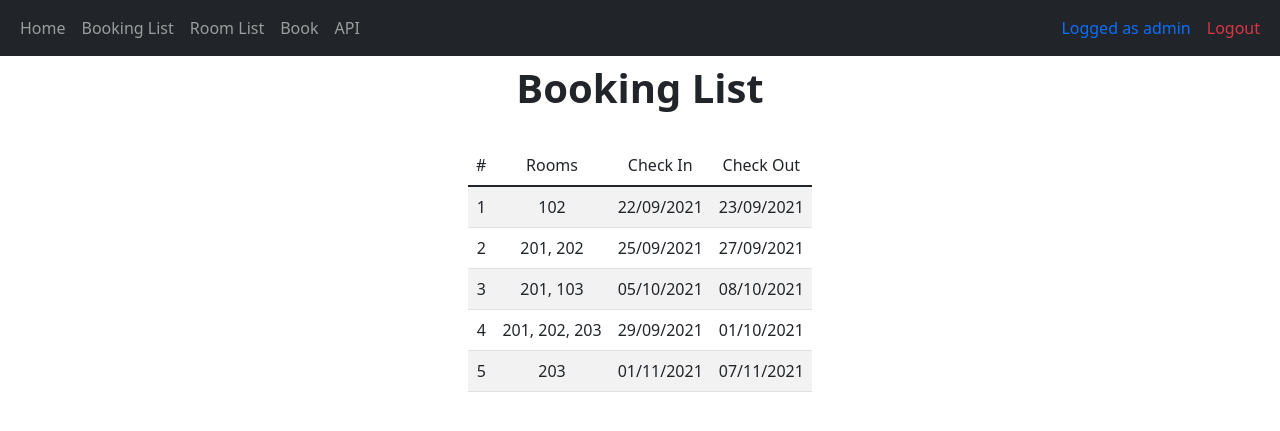
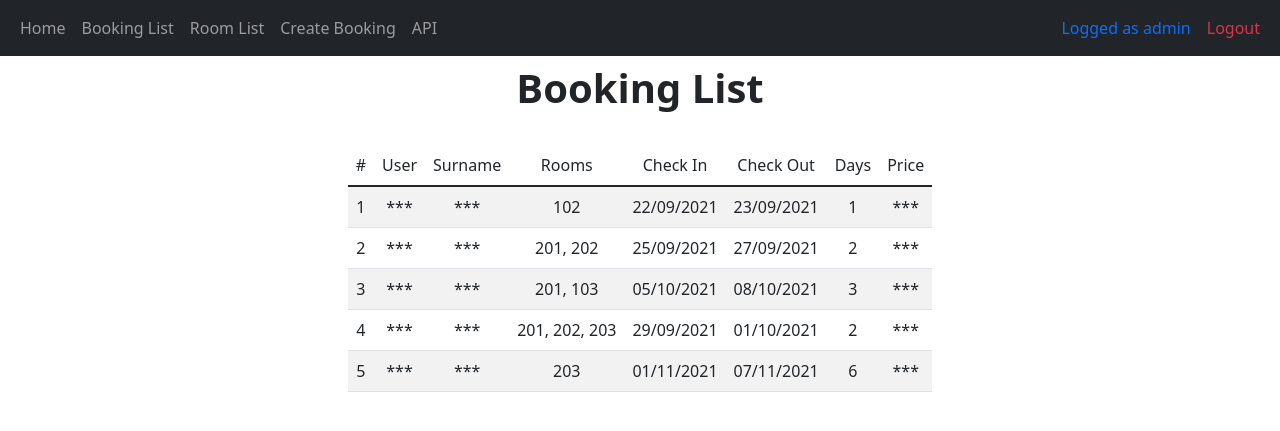
Before and after one commit to kamsec/django-hotel, a Django app: page /bookings/ in a window 1280 px wide. Shown: the top 431 px of the page. Run offline with Django 3.2, Linux system fonts and the light colour scheme; a user stored in the database is signed in; data comes from the database, SQL or seed files in the repository; both versions use the stored data as it was after the commit; lists and menus that the app fills with data are empty; some libraries are stand-ins or nearby versions.

Commit message:
cleanups, readme, js price display

```diff
--- a/hotel/models.py
+++ b/hotel/models.py
@@ -13,6 +13,7 @@ class Room(models.Model):
     @property
     def get_category(self):
         return ROOM_CATEGORIES[self.category - 1][1]
+
 
 class Booking(models.Model):
     user = models.ForeignKey(settings.AUTH_USER_MODEL, on_delete=models.CASCADE)
--- /dev/null
+++ b/hotel/static/script.js
@@ -0,0 +1,48 @@
+// some js tweaking to show prices and days "in real time" without AJAX
+// price and days also are available as booking instance methods, but this would be available after adding it to db
+// used in booking creation and edits
+function get_days_and_price(prices) {
+    var date1;
+    var date2;
+
+    $("[name='check_in']").on("change", function(event) {
+         var date = new Date(event.target.value);
+         date1 = date;
+    } );
+
+    $("[name='check_out']").on("change", function(event) {
+        var date = new Date(event.target.value);
+        date2 = date;
+    } );
+
+    $("[name='check_in'], [name='check_out']").on("change", function(event) {
+        if( !isNaN(date1) && !isNaN(date2) ) {
+            days = (date2-date1)/(60*60*24*1000)
+            if( days>0 ) {
+                $("#days").text(days);
+            } else {
+                $("#days").text('Invalid date');
+            }
+        }
+    } );
+
+    $("[name='check_in'], [name='check_out'], [name='rooms']").on("change", function(event) {
+        var selectedValues = $("[name='rooms'] option:selected").text();
+        var countA = 0;
+        var countB = 0;
+        var countC = 0;
+        var countD = 0;
+        for (var s of selectedValues) {
+            if (s == 'A') {countA = countA + 1}
+            if (s == 'B') {countB = countB + 1}
+            if (s == 'C') {countC = countC + 1}
+            if (s == 'D') {countD = countD + 1}
+        }
+        dz = $("#days").text();
+        var intdz = parseInt(dz);
+        if (!isNaN(intdz) && dz === '' + intdz){
+            total_price = (prices['A']*countA + prices['B']*countB + prices['C']*countC + prices['D']*countD)*dz;
+            $("#price").text(total_price);
+        }
+    } );
+}
--- a/hotel/static/style.css
+++ b/hotel/static/style.css
@@ -12,7 +12,7 @@ text-align: center;
 
 .wrapper-item {
     margin-top: 25px;
-    max-width: 95%;
+    max-width: 98%;
 }
 
 
--- a/hotel/templates/bookings.html
+++ b/hotel/templates/bookings.html
@@ -55,22 +55,55 @@
                 <thead>
                     <tr>
                         <th scope="col" class="text-center">#</th>
+                        <th scope="col" class="text-center">User</th>
+                        <th scope="col" class="text-center">Surname</th>
                         <th scope="col" class="text-center">Rooms</th>
                         <th scope="col" class="text-center">Check In</th>
                         <th scope="col" class="text-center">Check Out</th>
+                        <th scope="col" class="text-center">Days</th>
+                        <th scope="col" class="text-center">Price</th>
                     </tr>
                 </thead>
                 <tbody>
                     {% for booking in bookings %}
-                    <tr>
+                    <tr class="{% if booking.user == user %} text-success {% endif %}">
                         <th scope="row" class="text-center">{{ forloop.counter }}</th>
+                        <th scope="col" class="text-center">
+                            {% if booking.user == user %}
+                                {{ booking.user }}
+                            {% else %}
+                                ***
+                            {% endif %}
+                        </th>
+                        <th scope="col" class="text-center">
+                            {% if booking.user == user %}
+                                {{ booking.surname }}
+                            {% else %}
+                                ***
+                            {% endif %}
+                        </th>
                         <th scope="col" class="text-center">{{ booking.get_rooms }}</th>
                         <th scope="col" class="text-center">{{ booking.check_in|date:"d/m/Y" }}</th>
                         <th scope="col" class="text-center">{{ booking.check_out|date:"d/m/Y" }}</th>
+                        <th scope="col" class="text-center">{{ booking.get_booking_time }}</th>
+                        <th scope="col" class="text-center">
+                            {% if booking.user == user %}
+                                {{ booking.get_booking_price }}$
+                            {% else %}
+                                ***
+                            {% endif %}
+                        </th>
                     </tr>
                     {% endfor %}
                 </tbody>
             </table>
+            {% if user.is_hotel_client %}
+            <div class="text-center">
+                This is the list of all our bookings.<br>
+                Your ones are marked <span class="text-success">green.</span>
+                <p>Only staff can make edits.</p>
+            </div>
+            {% endif %}
         </div>
     {% endif %}
     {% if not user.is_authenticated %}
--- a/hotel/templates/layout.html
+++ b/hotel/templates/layout.html
@@ -4,7 +4,7 @@
     <meta charset="UTF-8">
     <meta http-equiv="X-UA-Compatible" content="IE=edge">
     <meta name="viewport" content="width=device-width, initial-scale=1.0">
-    <title>Home</title>
+    <title>django-hotel</title>
 
     {% load static %}
     <link rel="stylesheet" href="//code.jquery.com/ui/1.12.1/themes/base/jquery-ui.css">
@@ -15,6 +15,7 @@
     <link rel="stylesheet" type="text/css" href="{% static 'style.css' %}">
     <script src="https://code.jquery.com/jquery-1.12.4.js"></script>
     <script src="https://code.jquery.com/ui/1.12.1/jquery-ui.js"></script>
+    <script src="{% static 'script.js' %}"></script>
 </head>
 <body>
 
@@ -35,7 +36,7 @@
 
                     {% if user.is_authenticated %}
                         <li class="nav-item">
-                            <a class="nav-link" href="{% url 'hotel:book' %}">Book</a>
+                            <a class="nav-link" href="{% url 'hotel:book' %}">Create Booking</a>
                         </li>
                     {% endif %}
 
--- a/hotel/templates/rooms.html
+++ b/hotel/templates/rooms.html
@@ -57,4 +57,7 @@
             </table>
         </div>
     {% endif %}
+    {% if not user.is_hotel_staff %}
+    <div class="text-center">This is the list of all our rooms.</div>
+    {% endif %}
 {% endblock %}
--- a/hotel/views.py
+++ b/hotel/views.py
@@ -1,5 +1,6 @@
 
 from datetime import datetime
+from json import dumps
 from django.shortcuts import render
 from django.views.generic import TemplateView
 from django.contrib import messages
@@ -16,6 +17,7 @@ from .models import Room, Booking
 from .serializers import RoomSerializer, BookingSerializer, SearchBookingSerializer
 from .permissions import HasGroupPermission, REQ_GROUPS_BOOKINGS, REQ_GROUPS_BOOKINGS_UPDATE, REQ_GROUPS_ROOMS
 from .forms import SignUpForm
+from .config import ROOM_PRICES
 
 # %%%%%%%%%%%%%%%%%%%%%%%%%%%%%%%%%%%%%%%%%%%%%%%%%%%%%%%%%%%%%%
 # %%%%%%%%%%%%%%%%%%%%%%%%% API VIEWS %%%%%%%%%%%%%%%%%%%%%%%%%%
@@ -198,7 +200,7 @@ class BookingAdd(BookingGenericAPIView):
 
     def get(self, request):
         serializer = BookingSerializer
-        return Response({'serializer': serializer, 'style': self.style})
+        return Response({'serializer': serializer, 'style': self.style, 'ROOM_PRICES': dumps(ROOM_PRICES)})
 
     def post(self, request):
         serializer = BookingSerializer(data=request.data, context={'request': request})
@@ -215,7 +217,8 @@ class BookingEdit(BookingGenericAPIView):
     def get(self, request, pk):
         booking = get_object_or_404(Booking, pk=pk)
         serializer = BookingSerializer(instance=booking)
-        return Response({'serializer': serializer, 'booking': booking, 'style': self.style})
+        return Response({'serializer': serializer, 'booking': booking, 'style': self.style,
+                         'ROOM_PRICES': dumps(ROOM_PRICES)})
 
     def post(self, request, pk):  # HTML PUT and DELETE workaround
         method = request.POST.get("method", "")  # hidden input in forms, two buttons
@@ -237,7 +240,7 @@ class BookingEdit(BookingGenericAPIView):
             serializer.save()
             messages.success(request, f'Booking {instance.id} successfully edited!')
             return redirect('/bookings/')
-        return Response({'serializer': serializer, 'style': self.style})
+        return Response({'serializer': serializer, 'style': self.style, 'ROOM_PRICES': dumps(ROOM_PRICES)})
 
 
 class BookingSearch(BookingGenericAPIView):
```
Also changed, not shown: HMS/settings.py (+2 -7 lines), hotel/templates/book.html (+15 -0 lines), hotel/templates/booking_edit.html (+14 -0 lines), hotel/templates/home.html (+31 -1 lines), hotel/templates/search.html (+4 -3 lines), README.md (added), db.sqlite3, 1 other file.
